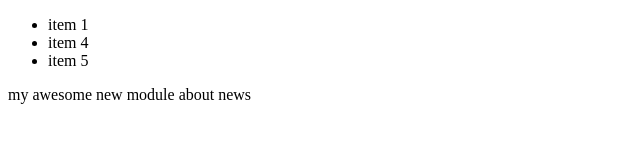
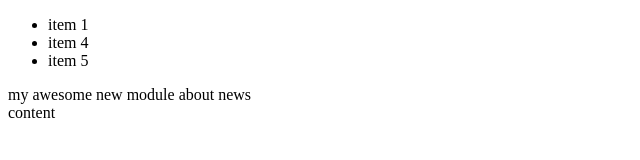
Before and after one commit to ghunter1/branch, a plain HTML site: page index.html in a window 1280 px wide. Shown: the full height of the page, 0-640 px from the left. Drawn offline with Linux system fonts and the light colour scheme.

Commit message:
added features

```diff
--- a/index.html
+++ b/index.html
@@ -18,5 +18,9 @@
     <module-two>
         <div>my awesome new module about news</div>
     </module-two>
+
+    <module-three>
+        <div>content</div>
+    </module-three>
 </body>
 </html>
```
